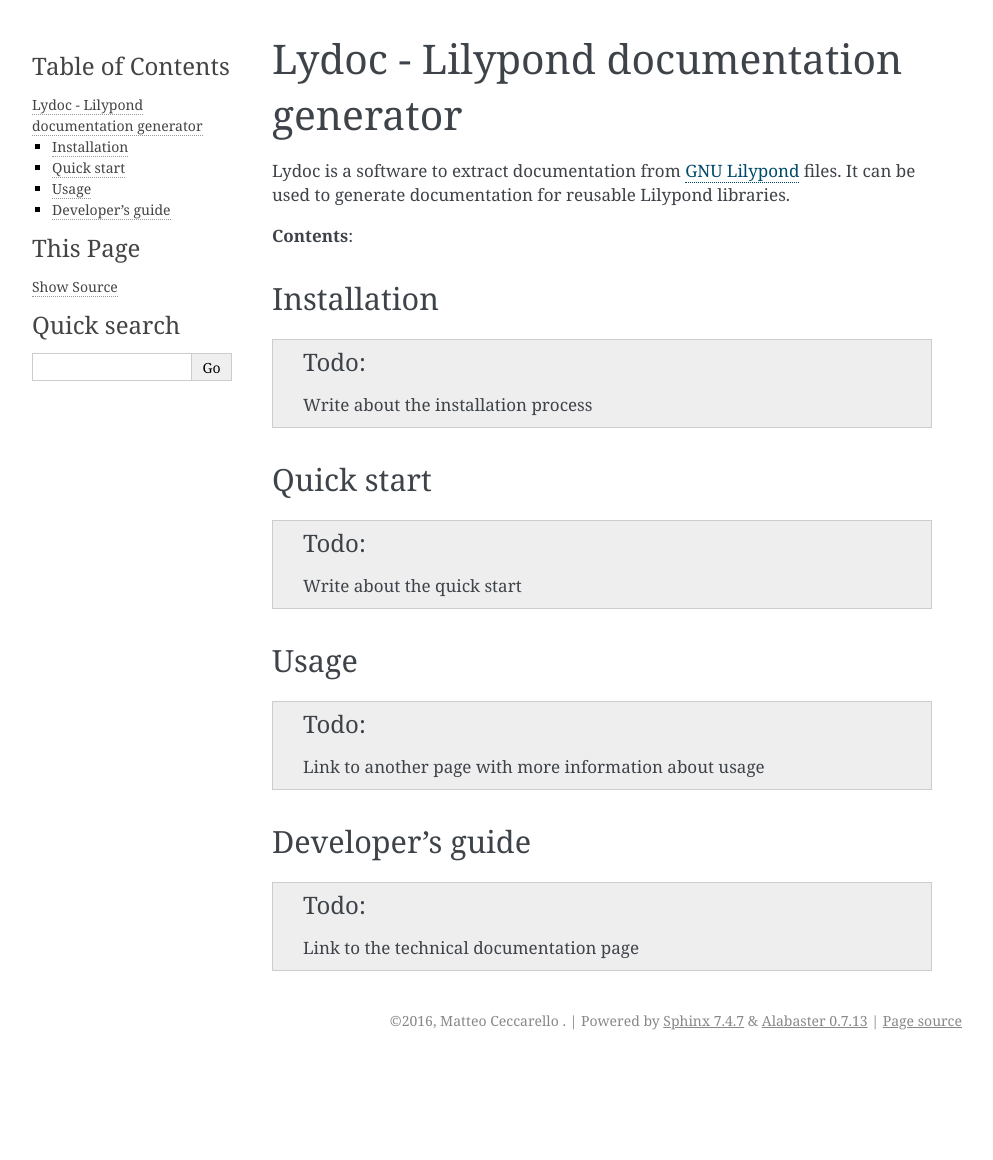
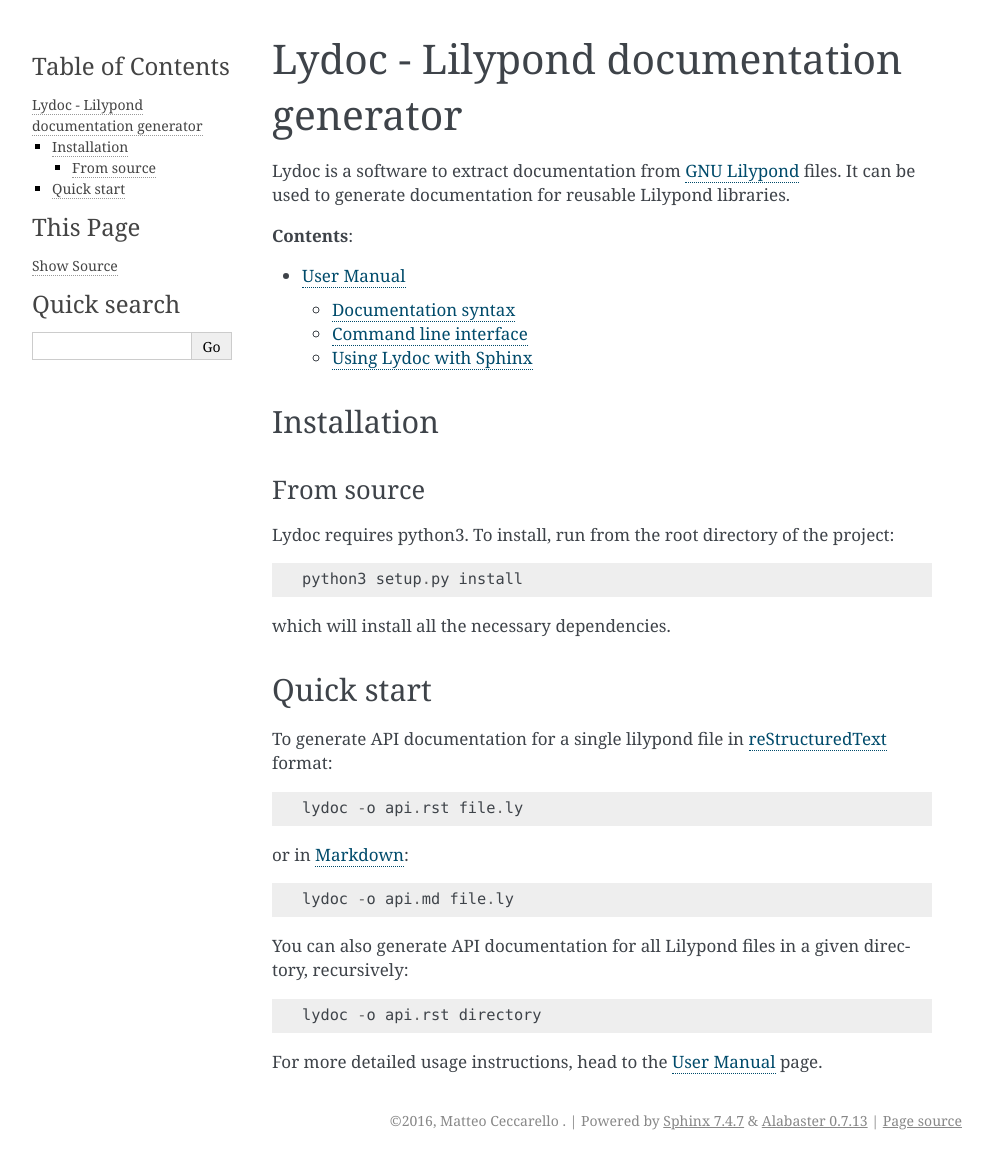
Before and after one commit to Cecca/lydoc, a Sphinx documentation site: the page built from docs/index.rst, in a window 1280 px wide. Shown: the whole page, without its empty margins (148-1141 px from the left). Built offline with Sphinx 7.4.7, drawn with Linux system fonts in a browser that asks for light colours; before the commit the page ends 1060 px from its top, so only the background shows below that.

Commit message:
Some work on documentation

```diff
--- a/docs/index.rst
+++ b/docs/index.rst
@@ -12,34 +12,54 @@
 
 .. _`GNU Lilypond`: http://lilypond.org/
 
+
 **Contents**:
 
 .. toctree::
    :maxdepth: 2
 
+   user-manual
+
 Installation
 ============
 
-.. todo::
-   Write about the installation process
+From source
+-----------
+
+Lydoc requires python3. To install, run from the root directory of the
+project::
+
+    python3 setup.py install
+
+which will install all the necessary dependencies.
 
 Quick start
 ===========
 
-.. todo::
-   Write about the quick start
+To generate API documentation for a single lilypond file in
+`reStructuredText`_ format::
 
-Usage
-=====
+    lydoc -o api.rst file.ly
 
-.. todo::
-   Link to another page with more information about usage
+or in `Markdown`_::
 
-Developer's guide
-=================
+    lydoc -o api.md file.ly
 
-.. todo::
-   Link to the technical documentation page
+
+You can also generate API documentation for all Lilypond files in a
+given directory, recursively::
+
+    lydoc -o api.rst directory
+
+
+For more detailed usage instructions, head to the :doc:`/user-manual`
+page.
+
+
+.. _reStructuredText: http://www.sphinx-doc.org/en/stable/rest.html
+.. _Markdown: http://daringfireball.net/projects/markdown/
+
+
 
 ..
    Indices and tables
```
Also changed, not shown: docs/user-manual.rst (added, +125 -0 lines).
